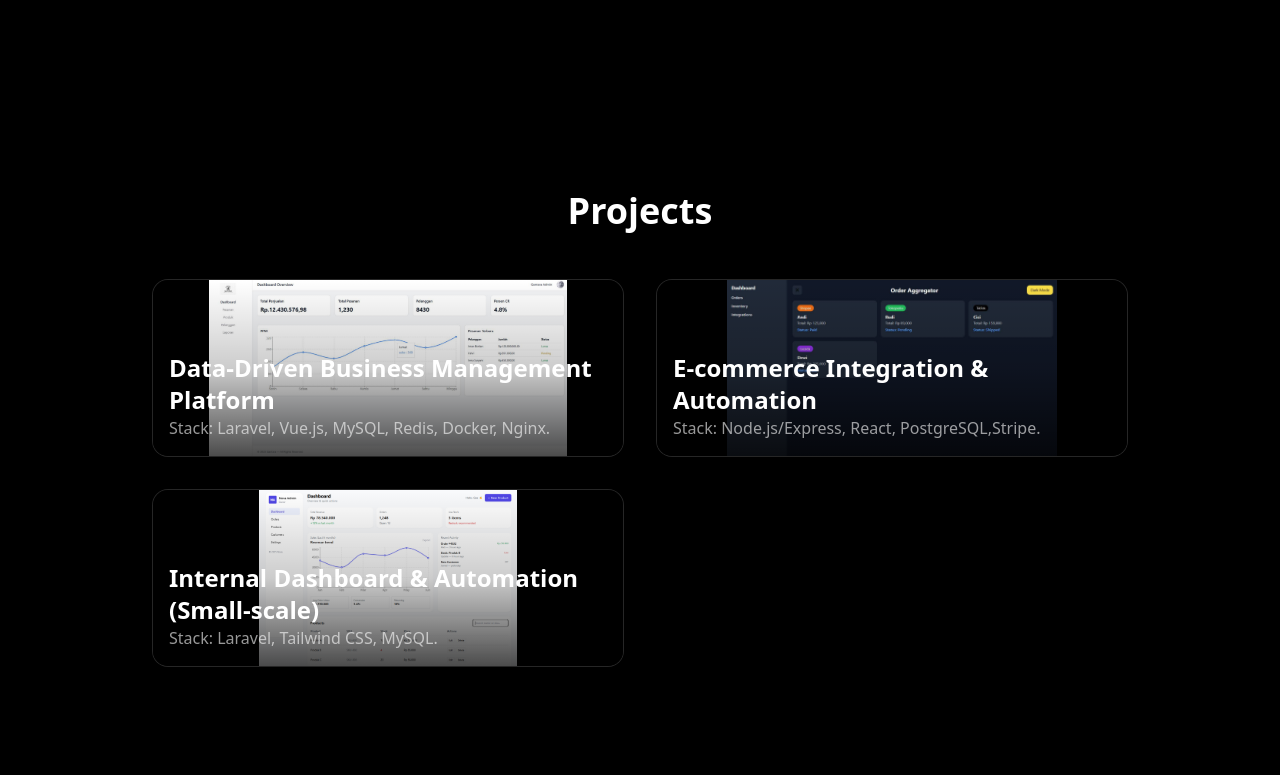
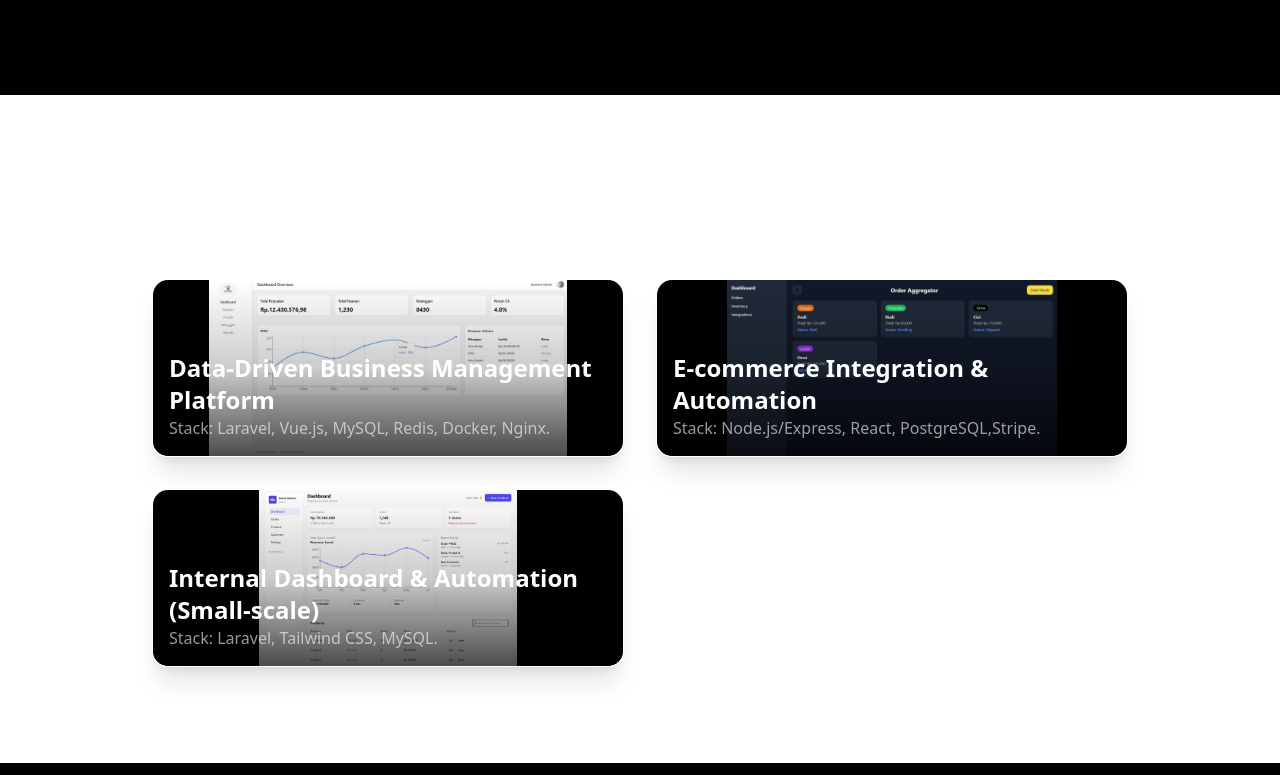
Before and after one commit to nikkysmile/portoki, a React (Create React App) app: page / in a window 1280 px wide. Shown: the part 2105-2880 px from the top of the page. Built offline with nearby package versions, Linux system fonts and the light colour scheme.

Commit message:
Update background color of projects section
Changed background color of projects section from black to white.

```diff
--- a/src/components/Projects.js
+++ b/src/components/Projects.js
@@ -27,7 +27,7 @@ export default function Projects() {
   ];
 
   return (
-    <section id="projects" className="py-24 bg-black">
+    <section id="projects" className="py-24 bg-white">
       <Reveal>
         <h2 className="text-4xl font-bold text-center text-white mb-12">
           Projects
```
